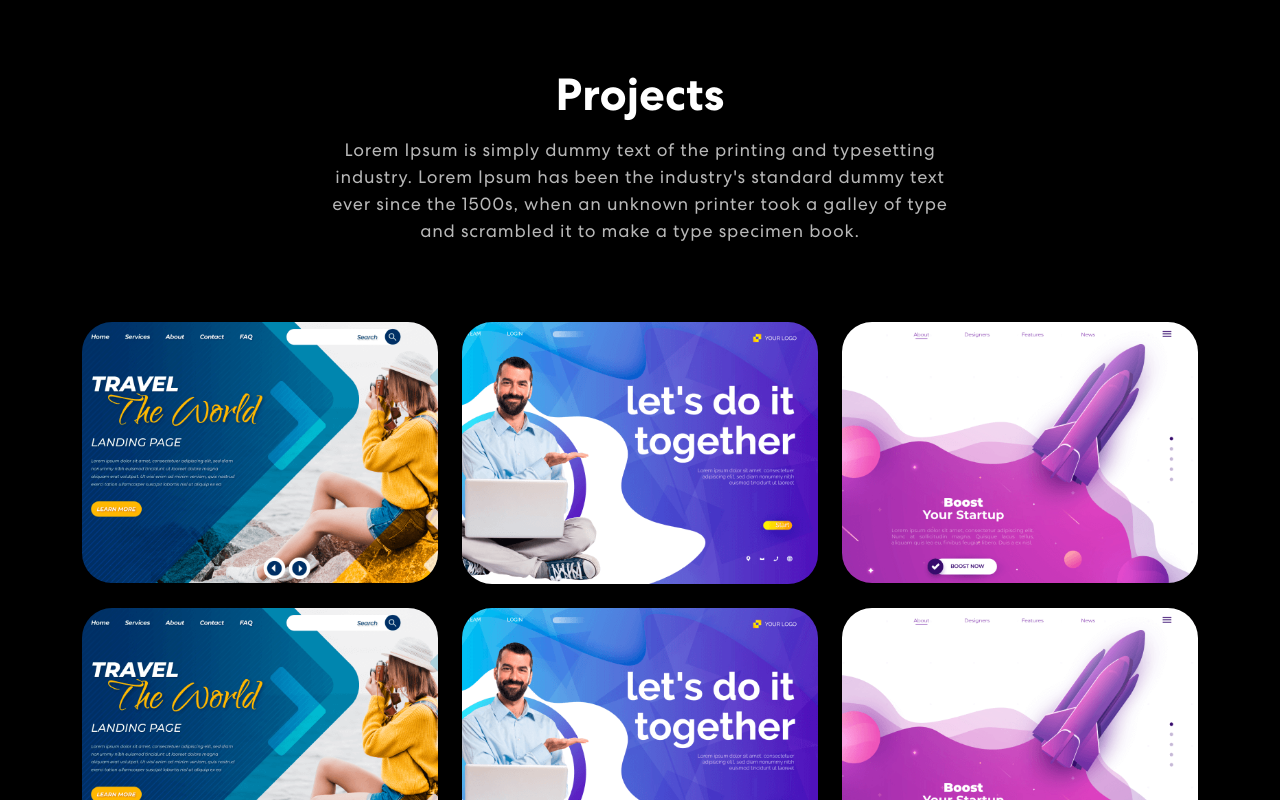
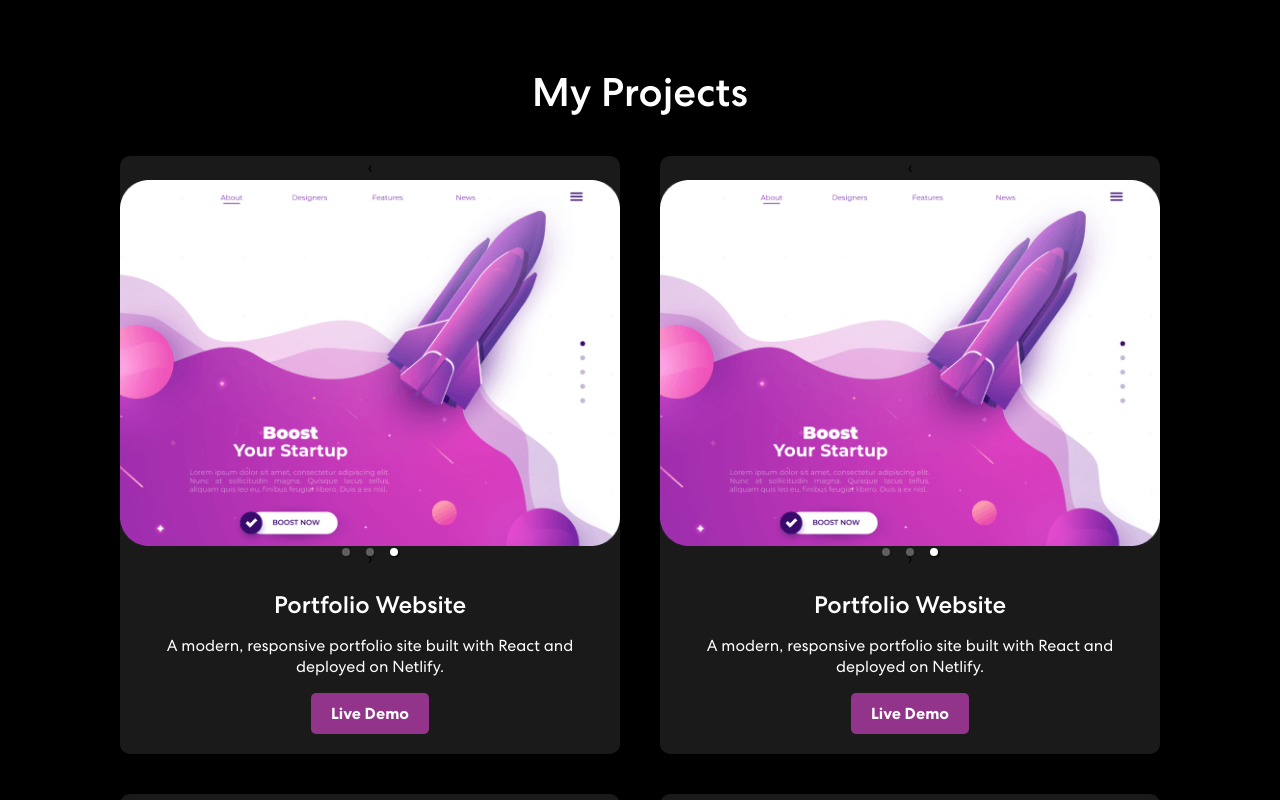
Before and after one commit to saaifulislam1/personal-portfolio, a React (Create React App) app: page / in a window 1280 px wide. Shown: the part 1540-2340 px from the top of the page. Built offline with nearby package versions, Linux system fonts and the light colour scheme; no server answers.

Commit message:
projet section struc done

```diff
--- a/src/App.css
+++ b/src/App.css
@@ -623,3 +623,111 @@ nav.navbar .navbar-toggler[aria-expanded="true"] .navbar-toggler-icon {
 .img-tech{
   width: 319px;
 }
+
+
+/* mine */
+
+.project-section {
+  padding: 80px 20px;
+  background-color: black;
+  color: white;
+  text-align: center;
+}
+
+.section-title {
+  font-size: 2.5rem;
+  margin-bottom: 40px;
+}
+
+.projects-container {
+  display: flex;
+  flex-wrap: wrap;
+  gap: 40px;
+  justify-content: center;
+}
+
+.project-card {
+  background-color: #1a1a1a;
+  border-radius: 10px;
+  overflow: hidden;
+  max-width: 500px;
+  width: 100%;
+  transition: transform 0.3s ease;
+}
+
+.project-card:hover {
+  transform: scale(1.02);
+}
+
+.carousel-image-wrapper {
+  position: relative;
+  overflow: hidden;
+}
+
+.carousel-image-wrapper img {
+  width: 100%;
+  height: auto;
+  transition: transform 0.3s ease;
+}
+
+.carousel-image-wrapper:hover img {
+  transform: scale(1.05);
+}
+
+.image-overlay {
+  position: absolute;
+  inset: 0;
+  background-color: rgba(0, 0, 0, 0.4);
+  opacity: 0;
+  display: flex;
+  align-items: center;
+  justify-content: center;
+  font-size: 1.25rem;
+  font-weight: bold;
+  transition: opacity 0.3s ease;
+
+}
+
+.carousel-image-wrapper:hover .image-overlay {
+  opacity: 1;
+}
+
+.project-info {
+  padding: 20px;
+}
+
+.project-info h3 {
+  margin-bottom: 15px;
+  font-size: 1.5rem;
+}
+
+.live-btn {
+  display: inline-block;
+  padding: 10px 20px;
+  background-color: #93348B;
+  color: white;
+  border-radius: 5px;
+  text-decoration: none;
+  font-weight: bold;
+  transition: background 0.3s ease;
+}
+
+.live-btn:hover {
+  background-color: #0052cc;
+}
+
+/* Responsive */
+@media (max-width: 768px) {
+  .projects-container {
+    flex-direction: column;
+    align-items: center;
+  }
+
+  .project-card {
+    max-width: 90%;
+  }
+
+  .section-title {
+    font-size: 2rem;
+  }
+}
--- a/src/components/Newsletter.js
+++ b/src/components/Newsletter.js
@@ -2,39 +2,46 @@ import { useState, useEffect } from "react";
 import { Col, Row, Alert } from "react-bootstrap";
 
 export const Newsletter = ({ status, message, onValidated }) => {
-  const [email, setEmail] = useState('');
+  const [email, setEmail] = useState("");
 
   useEffect(() => {
-    if (status === 'success') clearFields();
-  }, [status])
+    if (status === "success") clearFields();
+  }, [status]);
 
   const handleSubmit = (e) => {
     e.preventDefault();
     email &&
       email.indexOf("@") > -1 &&
       onValidated({
-      EMAIL: email
-    })
-  }
+        EMAIL: email,
+      });
+  };
 
   const clearFields = () => {
-    setEmail('');
-  }
+    setEmail("");
+  };
 
   return (
     <Col lg={12}>
       <div className="newsletter-bx wow slideInUp">
         <Row>
           <Col lg={12} md={6} xl={5}>
-              <h3>Subscribe to our Newsletter<br></br> & Never miss latest updates</h3>
-              {status === 'sending' && <Alert>Sending...</Alert>}
-              {status === 'error' && <Alert variant="danger">{message}</Alert>}
-              {status === 'success' && <Alert variant="success">{message}</Alert>}
+            <h3>
+              Subscribe to our Newsletter<br></br> & Never miss latest updates
+            </h3>
+            {status === "sending" && <Alert>Sending...</Alert>}
+            {status === "error" && <Alert variant="danger">{message}</Alert>}
+            {status === "success" && <Alert variant="success">{message}</Alert>}
           </Col>
           <Col md={6} xl={7}>
             <form onSubmit={handleSubmit}>
               <div className="new-email-bx">
-                  <input value={email} type="email" onChange={(e) => setEmail(e.target.value)} placeholder="Email Address" />
+                <input
+                  value={email}
+                  type="email"
+                  onChange={(e) => setEmail(e.target.value)}
+                  placeholder="Email Address"
+                />
                 <button type="submit">Submit</button>
               </div>
             </form>
@@ -42,5 +49,5 @@ export const Newsletter = ({ status, message, onValidated }) => {
         </Row>
       </div>
     </Col>
-  )
-}
+  );
+};
--- a/src/components/Projects.js
+++ b/src/components/Projects.js
@@ -1,122 +1,95 @@
-import { Container, Row, Col, Tab, Nav } from "react-bootstrap";
-import { ProjectCard } from "./ProjectCard";
+import { Carousel } from "react-responsive-carousel";
+import "react-responsive-carousel/lib/styles/carousel.min.css";
+// import "./ProjectShowcase.css";
+
 import projImg1 from "../assets/img/project-img1.png";
 import projImg2 from "../assets/img/project-img2.png";
 import projImg3 from "../assets/img/project-img3.png";
-import colorSharp2 from "../assets/img/color-sharp2.png";
-import "animate.css";
-import TrackVisibility from "react-on-screen";
 
-export const Projects = () => {
 const projects = [
   {
-      title: "Business Startup",
-      description: "Design & Development",
-      imgUrl: projImg1,
+    title: "Portfolio Website",
+    images: [projImg1, projImg2, projImg3],
+    liveLink: "https://your-portfolio-link.com",
+    description:
+      "A modern, responsive portfolio site built with React and deployed on Netlify.",
   },
   {
-      title: "Business Startup",
-      description: "Design & Development",
-      imgUrl: projImg2,
+    title: "Portfolio Website",
+    images: [projImg1, projImg2, projImg3],
+    liveLink: "https://your-portfolio-link.com",
+    description:
+      "A modern, responsive portfolio site built with React and deployed on Netlify.",
   },
   {
-      title: "Business Startup",
-      description: "Design & Development",
-      imgUrl: projImg3,
+    title: "Portfolio Website",
+    images: [projImg1, projImg2, projImg3],
+    liveLink: "https://your-portfolio-link.com",
+    description:
+      "A modern, responsive portfolio site built with React and deployed on Netlify.",
   },
   {
-      title: "Business Startup",
-      description: "Design & Development",
-      imgUrl: projImg1,
-    },
-    {
-      title: "Business Startup",
-      description: "Design & Development",
-      imgUrl: projImg2,
-    },
-    {
-      title: "Business Startup",
-      description: "Design & Development",
-      imgUrl: projImg3,
+    title: "Portfolio Website",
+    images: [projImg1, projImg2, projImg3],
+    liveLink: "https://your-portfolio-link.com",
+    description:
+      "A modern, responsive portfolio site built with React and deployed on Netlify.",
   },
 ];
 
+export default function Projects() {
   return (
-    <section className="project" id="projects">
-      <Container>
-        <Row>
-          <Col size={12}>
-            <TrackVisibility>
-              {({ isVisible }) => (
-                <div
-                  className={
-                    isVisible ? "animate__animated animate__fadeIn" : ""
+    <section className="project-section">
+      <h2 className="section-title">My Projects</h2>
+      <div className="projects-container">
+        {projects.map((project, index) => (
+          <div className="project-card" key={index}>
+            <div className="carousel-wrapper">
+              <Carousel
+                showThumbs={false}
+                infiniteLoop
+                autoPlay
+                showStatus={false}
+                renderArrowPrev={(clickHandler, hasPrev) =>
+                  hasPrev && (
+                    <button className="arrow-prev" onClick={clickHandler}>
+                      ‹
+                    </button>
+                  )
+                }
+                renderArrowNext={(clickHandler, hasNext) =>
+                  hasNext && (
+                    <button className="arrow-next" onClick={clickHandler}>
+                      ›
+                    </button>
+                  )
                 }
               >
-                  <h2>Projects</h2>
-                  <p>
-                    Lorem Ipsum is simply dummy text of the printing and
-                    typesetting industry. Lorem Ipsum has been the industry's
-                    standard dummy text ever since the 1500s, when an unknown
-                    printer took a galley of type and scrambled it to make a
-                    type specimen book.
-                  </p>
-                  <Tab.Container id="projects-tabs" defaultActiveKey="first">
-                    <Nav
-                      variant="pills"
-                      className="nav-pills mb-5 justify-content-center align-items-center"
-                      id="pills-tab"
+                {project.images.map((img, i) => (
+                  <div key={i} className="carousel-image-wrapper">
+                    <img src={img} alt={`Project ${index} Slide ${i}`} />
+                    <div className="image-overlay"></div>
+                  </div>
+                ))}
+              </Carousel>
+            </div>
+            <div className="project-info">
+              <h3>{project.title}</h3>
+              {project.description && (
+                <p className="project-desc">{project.description}</p>
+              )}
+              <a
+                href={project.liveLink}
+                target="_blank"
+                rel="noopener noreferrer"
+                className="live-btn"
               >
-                      {/* <Nav.Item>
-                        <Nav.Link eventKey="first">Rag AI</Nav.Link>
-                      </Nav.Item> */}
-                      {/* <Nav.Item>
-                        <Nav.Link eventKey="second">Tab 2</Nav.Link>
-                      </Nav.Item>
-                      <Nav.Item>
-                        <Nav.Link eventKey="third">Tab 3</Nav.Link>
-                      </Nav.Item> */}
-                    </Nav>
-                    <Tab.Content
-                      id="slideInUp"
-                      className={
-                        isVisible ? "animate__animated animate__slideInUp" : ""
-                      }
-                    >
-                      <Tab.Pane eventKey="first">
-                        <Row>
-                          {projects.map((project, index) => {
-                            return <ProjectCard key={index} {...project} />;
-                          })}
-                        </Row>
-                      </Tab.Pane>
-                      <Tab.Pane eventKey="section">
-                        <p>
-                          Lorem ipsum dolor sit amet consectetur adipisicing
-                          elit. Cumque quam, quod neque provident velit, rem
-                          explicabo excepturi id illo molestiae blanditiis,
-                          eligendi dicta officiis asperiores delectus quasi
-                          inventore debitis quo.
-                        </p>
-                      </Tab.Pane>
-                      <Tab.Pane eventKey="third">
-                        <p>
-                          Lorem ipsum dolor sit amet consectetur adipisicing
-                          elit. Cumque quam, quod neque provident velit, rem
-                          explicabo excepturi id illo molestiae blanditiis,
-                          eligendi dicta officiis asperiores delectus quasi
-                          inventore debitis quo.
-                        </p>
-                      </Tab.Pane>
-                    </Tab.Content>
-                  </Tab.Container>
+                Live Demo
+              </a>
             </div>
-              )}
-            </TrackVisibility>
-          </Col>
-        </Row>
-      </Container>
-      <img className="background-image-right" src={colorSharp2}></img>
+          </div>
+        ))}
+      </div>
     </section>
   );
-};
+}
```
Also changed, not shown: src/App.js (+4 -4 lines), src/components/Footer.js (+11 -5 lines). Lines whose indentation alone changed are shown as unchanged.
